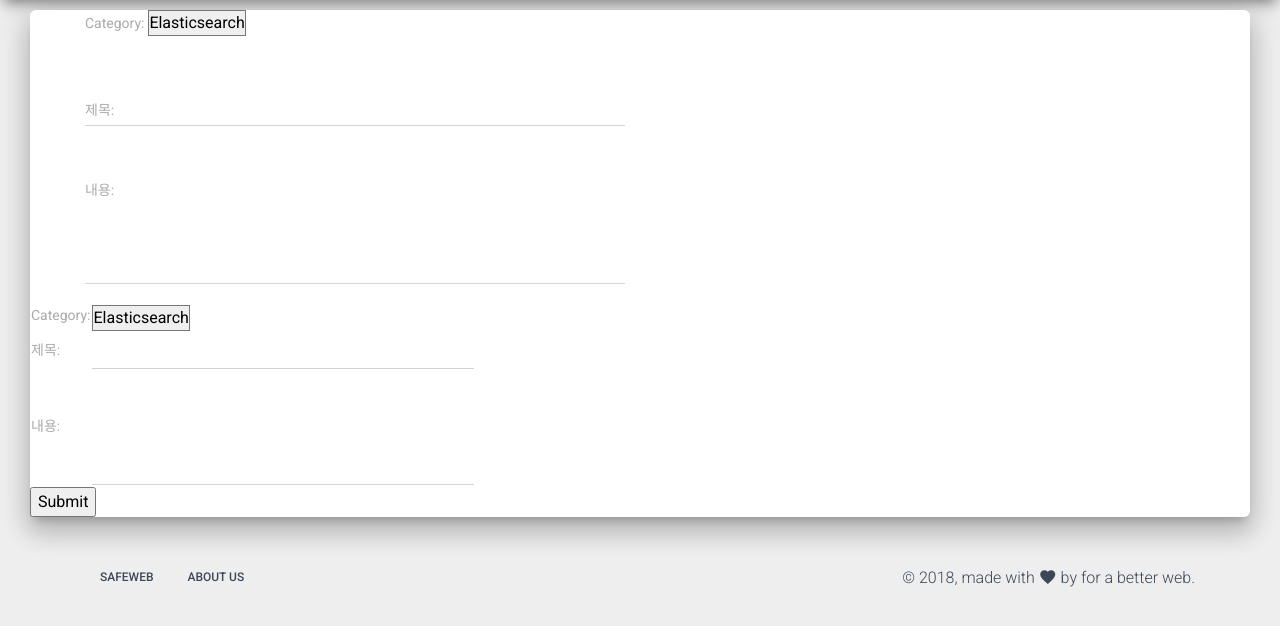
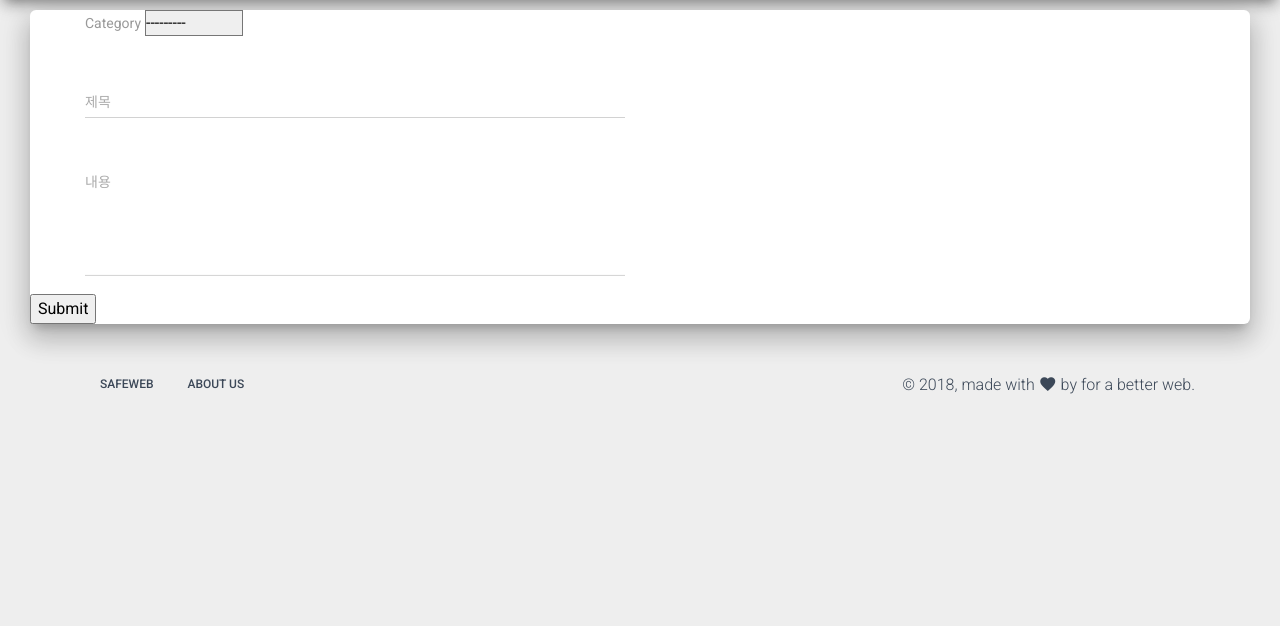
Before and after one commit to web24365/Blog, a Django app: page /blog/post/create/ in a window 1280 px wide. Shown: the part 70-696 px from the top of the page. Run offline with Django 3.2, Linux system fonts and the light colour scheme; a user stored in the database is signed in; data comes from the database, SQL or seed files in the repository; both versions use the stored data as it was after the commit; some libraries are stand-ins or nearby versions.

Commit message:
form 완성!!!-select, class지정

```diff
--- a/blog/forms.py
+++ b/blog/forms.py
@@ -20,18 +20,15 @@ class PostForm(forms.ModelForm):
     #     super(PostForm, self).__init__(*args, **kwargs)
     #     self.fields['category'].widget.choices = Category.objects.all()
 
-    category = forms.ModelMultipleChoiceField(queryset=Category.objects.all().order_by('name'), widget=forms.Select(attrs={'class':'form-contrl',}))
+    category = forms.ModelChoiceField(queryset=Category.objects.all().order_by('name'), widget=forms.Select(attrs={'class':'form-contrl',}))
 
-    title = forms.CharField(label='제목', widget=forms.TextInput(attrs={
+    title = forms.CharField(label='제목', help_text='제목을 적어주세요', widget=forms.TextInput(attrs={
         'class':'form-control',
-        'help_text': '',
     }))
-    content = forms.CharField(label='내용', widget=forms.Textarea(attrs={
+    content = forms.CharField(label='내용', help_text='100 characters max.', widget=forms.Textarea(attrs={
         'class': 'form-control',
-        'help_text': '100 characters max.',
         'rows': 5,
         'cols': 50,
-        'help_text': '글',
         'size': '70px',
         'placeholder': '', }))
 
--- a/blog/templates/blog/post_form.html
+++ b/blog/templates/blog/post_form.html
@@ -18,8 +18,8 @@
         <div class="row">
             <div class="col-md-6 col-md-offset-3">
                 <div class="form-group">
-                    <label for="exampleInput1" class="bmd-label-floating">
-                        {{ field.label_tag }}
+                    <label for="{{ field.auto_id }}" class="bmd-label-floating">
+                        {{ field.label }}
                     </label>
                     {{ field }}
                     {% if field.help_text %}
@@ -35,9 +35,9 @@
             </div>
         {% endfor %}
     {% endfor %}
-    <table>
+    <!-- <table>
         {{ form.as_table }}
-    </table>
+    </table> -->
   <!-- <div class="row">
   <div class="justify-content-center">
       <!-- <div class="col-sm-6">
```
Also changed, not shown: db.sqlite3.
